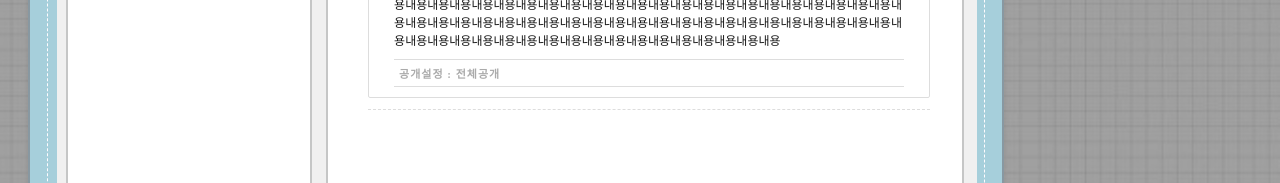
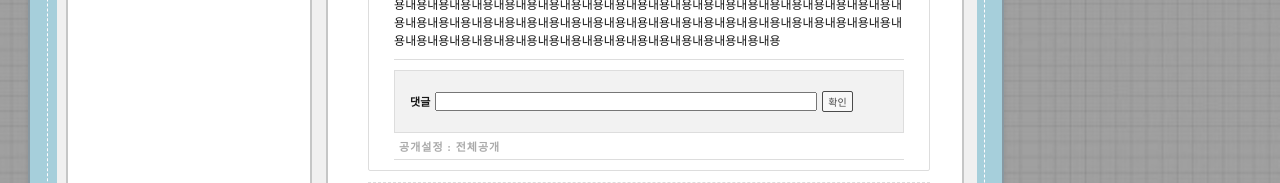
Before and after one commit to Team-COCOs/COCO_FrontEnd, a Next.js app: page /diary/1 in a window 1280 px wide. Shown: the part 431-614 px from the top of the page. Built offline with nearby package versions, Linux system fonts and the light colour scheme; no server answers; a web font is replaced by a local one.

Commit message:
Feat: 다이어리 CSS 2

```diff
--- /dev/null
+++ b/src/components/MiniHomePage/Diary/DiaryRight/CommentDiary/index.tsx
@@ -0,0 +1,26 @@
+import { CommentDiaryStyle } from "./styled";
+
+const CommentDiary = () => {
+  return (
+    <CommentDiaryStyle>
+      <div className="CommentDiary_wrap Gulim">
+        <div className="CommentDiary_inputWrap Gulim">
+          <label
+            className="CommentDiary_commentLabel"
+            htmlFor="CommentDiary_comment-input"
+          >
+            댓글
+          </label>
+          <input
+            className="CommentDiary_commentInput"
+            id="CommentDiary_comment-input"
+            type="text"
+          />
+          <button className="CommentDiary_commentBtn">확인</button>
+        </div>
+      </div>
+    </CommentDiaryStyle>
+  );
+};
+
+export default CommentDiary;
--- /dev/null
+++ b/src/components/MiniHomePage/Diary/DiaryRight/CommentDiary/styled.ts
@@ -0,0 +1,71 @@
+import styled from "styled-components";
+
+export const CommentDiaryStyle = styled.div`
+  .CommentDiary_wrap {
+    margin-top: 10px;
+    width: 100%;
+    border: 1px solid #ddd;
+    background-color: #f2f2f2;
+    padding: 10px 15px;
+  }
+  .CommentDiary_inputWrap {
+    margin: 10px 0px;
+  }
+  .CommentDiary_commentLabel {
+    font-size: 11px;
+    font-weight: bold;
+    width: 5%;
+  }
+  .CommentDiary_commentInput {
+    padding: 0px 5px;
+    margin: 0px 5px;
+    width: 80%;
+  }
+  /* 버튼 */
+  .CommentDiary_commentBtn {
+    padding: 2px 5px;
+    background-color: rgb(248, 248, 248);
+    color: #4b4b4b;
+    font-size: 10px;
+    border: 1px solid #4b4b4b;
+    border-radius: 2px;
+    cursor: pointer;
+  }
+
+  /* 반응형 */
+  @media (max-width: 1024px) {
+    .CommentDiary_commentInput {
+      width: 75%;
+    }
+  }
+  @media (max-width: 769px) {
+  }
+  @media (max-width: 600px) {
+    .CommentDiary_commentInput {
+      width: 65%;
+    }
+  }
+  @media (max-width: 480px) {
+    .CommentDiary_commentInput {
+      width: 60%;
+    }
+  }
+  @media (max-width: 420px) {
+    .CommentDiary_commentInput {
+      width: 50%;
+    }
+  }
+  @media (max-width: 380px) {
+    .CommentDiary_commentLabel {
+      font-size: 8px;
+      padding-left: 5px;
+    }
+    .CommentDiary_commentInput {
+      width: 85%;
+    }
+    .CommentDiary_commentBtn {
+      font-size: 8px;
+      margin-left: 5px;
+    }
+  }
+`;
--- a/src/components/MiniHomePage/Diary/DiaryRight/DiaryContent/index.tsx
+++ b/src/components/MiniHomePage/Diary/DiaryRight/DiaryContent/index.tsx
@@ -1,6 +1,7 @@
 import { DiaryContentStyle } from "./styled";
 import { format } from "date-fns";
 import { ko } from "date-fns/locale";
+import CommentDiary from "../CommentDiary";
 
 interface DiaryContentProps {
   selectedDate: Date | null;
@@ -27,10 +28,14 @@ const DiaryContent = ({
             내용내용내용내용내용내용내용내용내용내용내용내용내용내용내용내용내용내용내용내용내용내용내용내용내용내용내용내용내용내용내용내용내용내용내용내용내용내용내용내용내용내용내용내용내용내용내용내용내용내용내용내용내용내용내용내용내용내용내용내용내용내용내용내용내용내용내용내용내용내용내용내용내용내용내용내용내용내용내용내용내용내용내용내용내용내용내용내용내용내용내용내용내용내용내용내용내용내용내용내용내용내용내용내용내용내용내용내용내용내용내용내용
           </div>
         </div>
+        <div>
+          <CommentDiary />
+        </div>
         <div className="DiaryContent_Secret Gulim">
           <div>공개설정 : 전체공개</div>
         </div>
       </div>
+
       <span className="DiaryContent_DotLine"></span>
     </DiaryContentStyle>
   );
--- a/src/components/MiniHomePage/Diary/DiaryRight/DiaryTopDate/styled.ts
+++ b/src/components/MiniHomePage/Diary/DiaryRight/DiaryTopDate/styled.ts
@@ -46,7 +46,7 @@ export const DiaryTopDateStyle = styled.div`
     font-weight: border;
   }
   .DiaryTopDate_diaryWriteBtn {
-    background-color: white;
+    background-color: rgb(248, 248, 248);
     border-radius: 5px;
     border: 1.5px solid #ddd;
     padding: 4px 6px;
```
